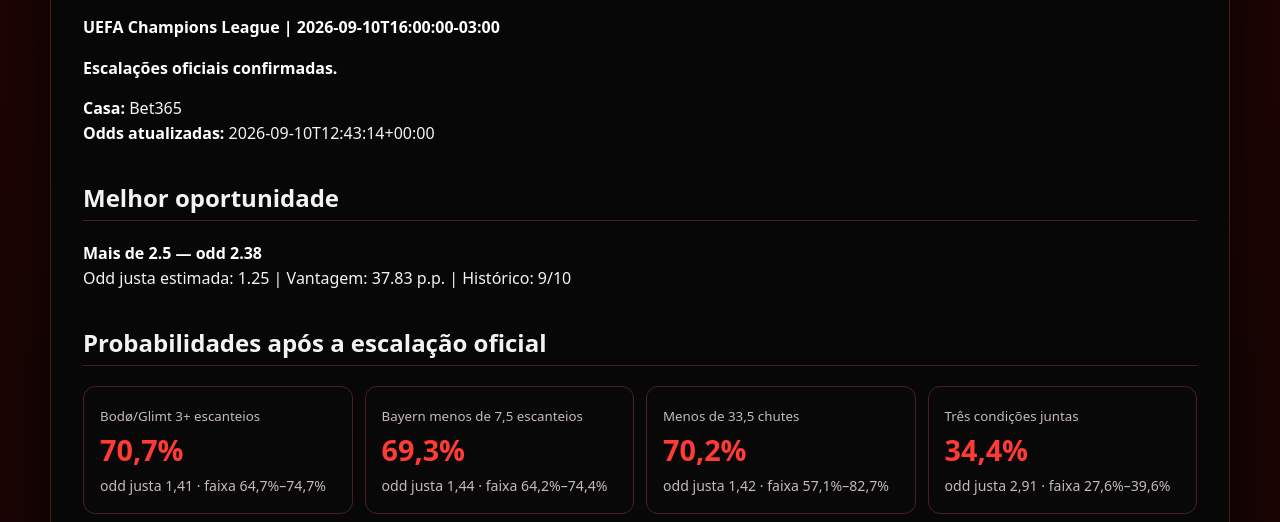
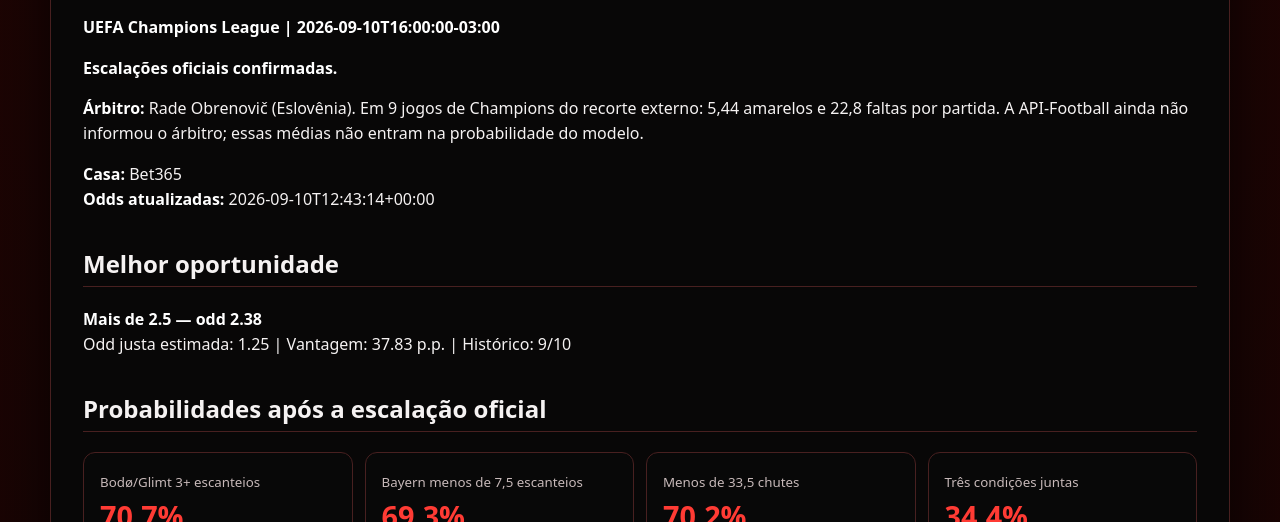
Before and after one commit to guiantunespq-max/analises-futebol-pages, a plain HTML site: page bayern-bodo-2026-09-10.html in a window 1280 px wide. Shown: the part 278-800 px from the top of the page. Drawn offline with Linux system fonts and the light colour scheme.

Commit message:
Completa contexto de arbitragem do Bayern

```diff
--- a/bayern-bodo-2026-09-10.html
+++ b/bayern-bodo-2026-09-10.html
@@ -74,7 +74,7 @@
 
   <main><article class="card"><h1>Oportunidades de valor — Bayern München x Bodo/Glimt</h1>
 <p><strong>UEFA Champions League | 2026-09-10T16:00:00-03:00</strong></p>
-<p><strong>Escalações oficiais confirmadas.</strong></p>
+<p><strong>Escalações oficiais confirmadas.</strong></p><p><strong>Árbitro:</strong> Rade Obrenovič (Eslovênia). Em 9 jogos de Champions do recorte externo: 5,44 amarelos e 22,8 faltas por partida. A API-Football ainda não informou o árbitro; essas médias não entram na probabilidade do modelo.</p>
 <p><strong>Casa:</strong> Bet365<br />
 <strong>Odds atualizadas:</strong> 2026-09-10T12:43:14+00:00</p>
 <h2>Melhor oportunidade</h2>
```
